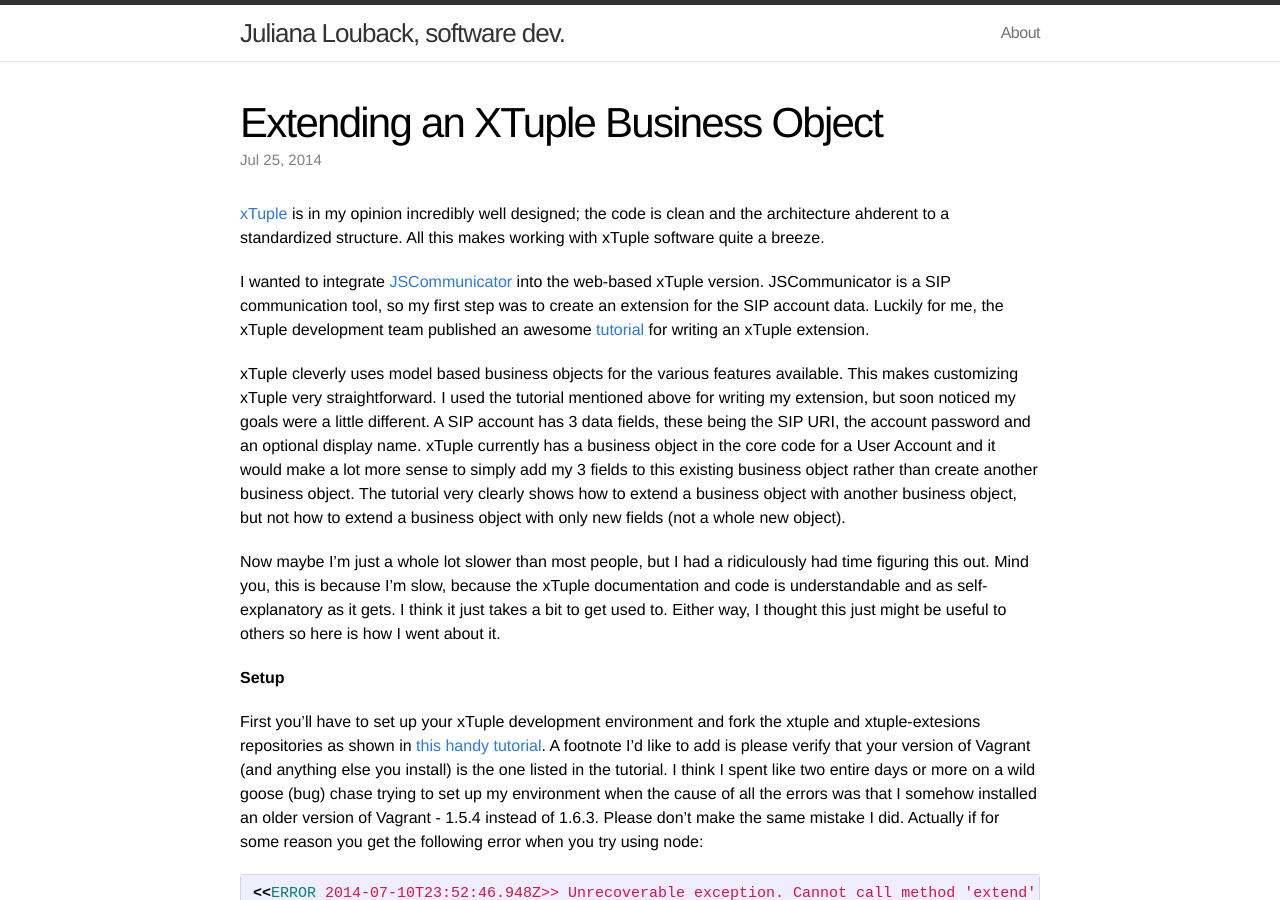
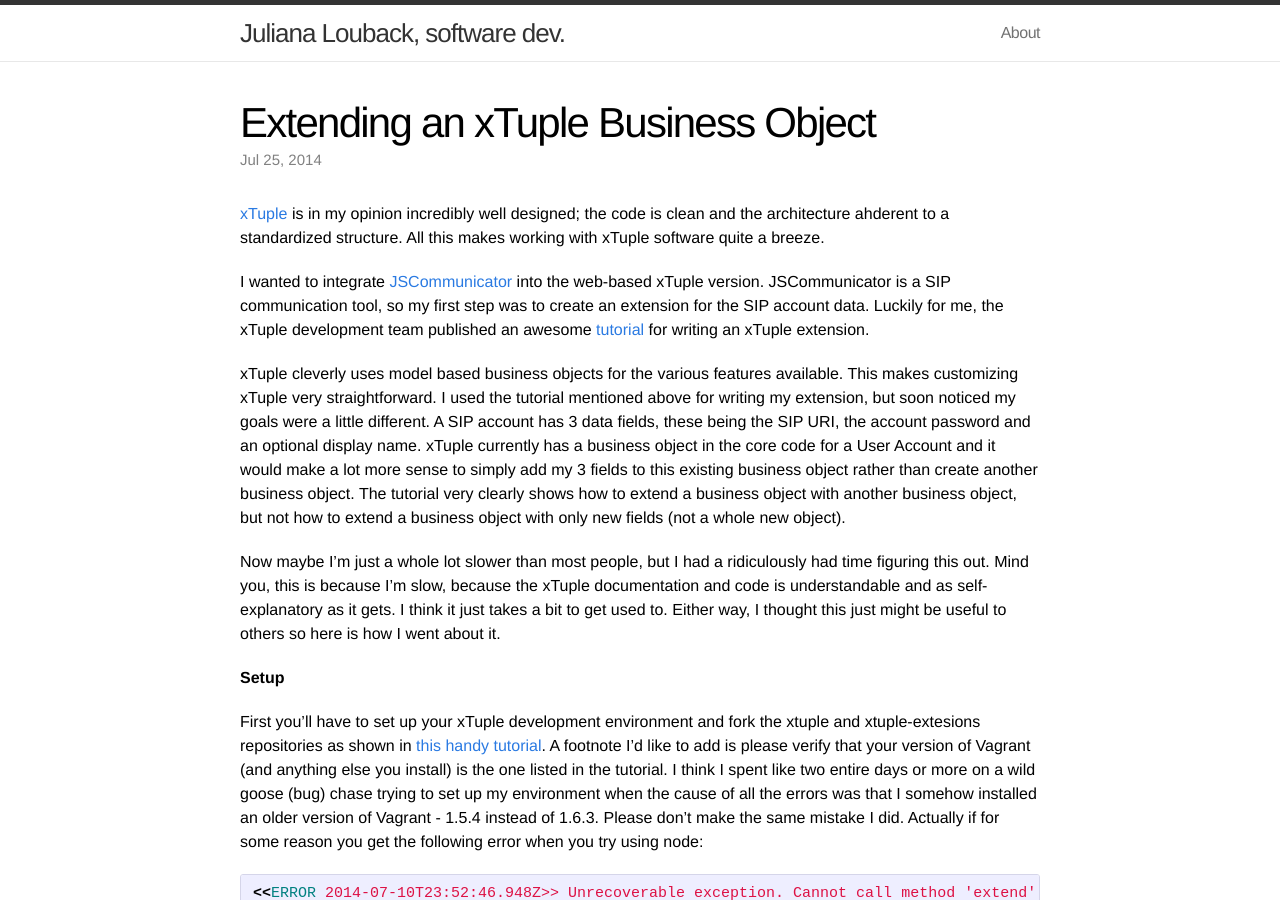
Before and after one commit to JLouback/JLouback.github.io, a Jekyll site: the page built from _posts/2014-07-25-extending-an-xtuple-business-object.markdown, in a window 1280 px wide and 900 px high. Built offline with Jekyll 4.4.1, drawn with Linux system fonts in a browser that asks for light colours.

```diff
--- a/_posts/2014-07-25-extending-an-xtuple-business-object.markdown
+++ b/_posts/2014-07-25-extending-an-xtuple-business-object.markdown
@@ -1,6 +1,6 @@
 ---
 layout: post
-title:  "Extending an XTuple Business Object"
+title:  "Extending an xTuple Business Object"
 date:   2014-07-25 15:06:52
 categories: tech
 ---
```
